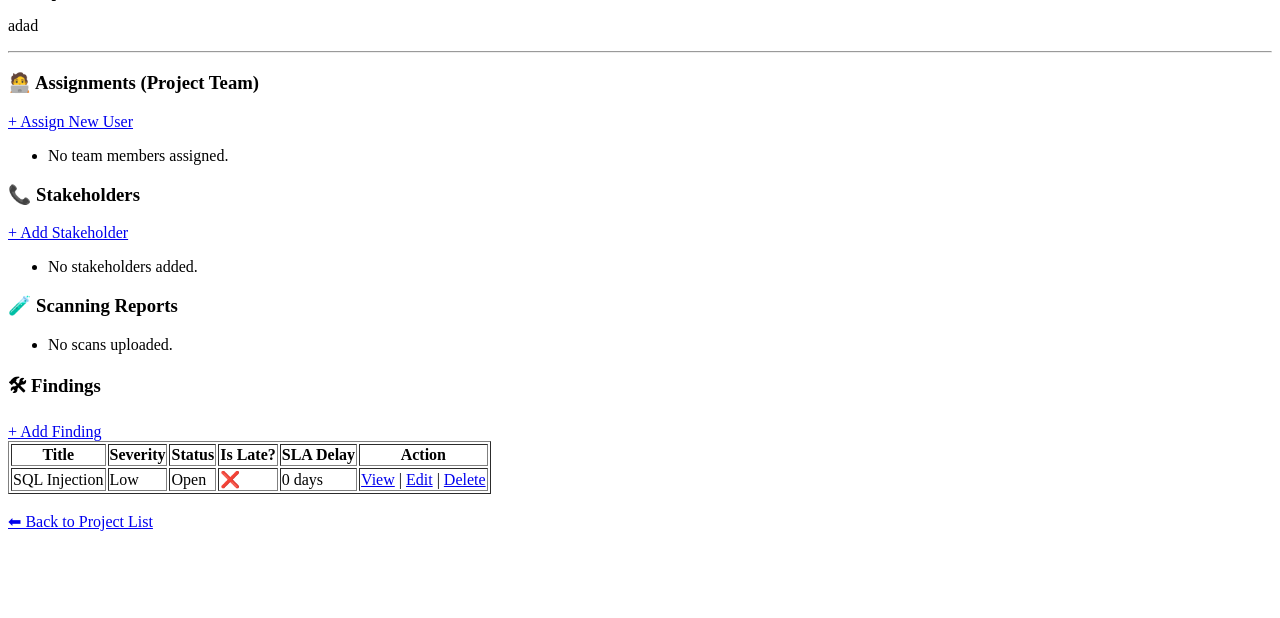
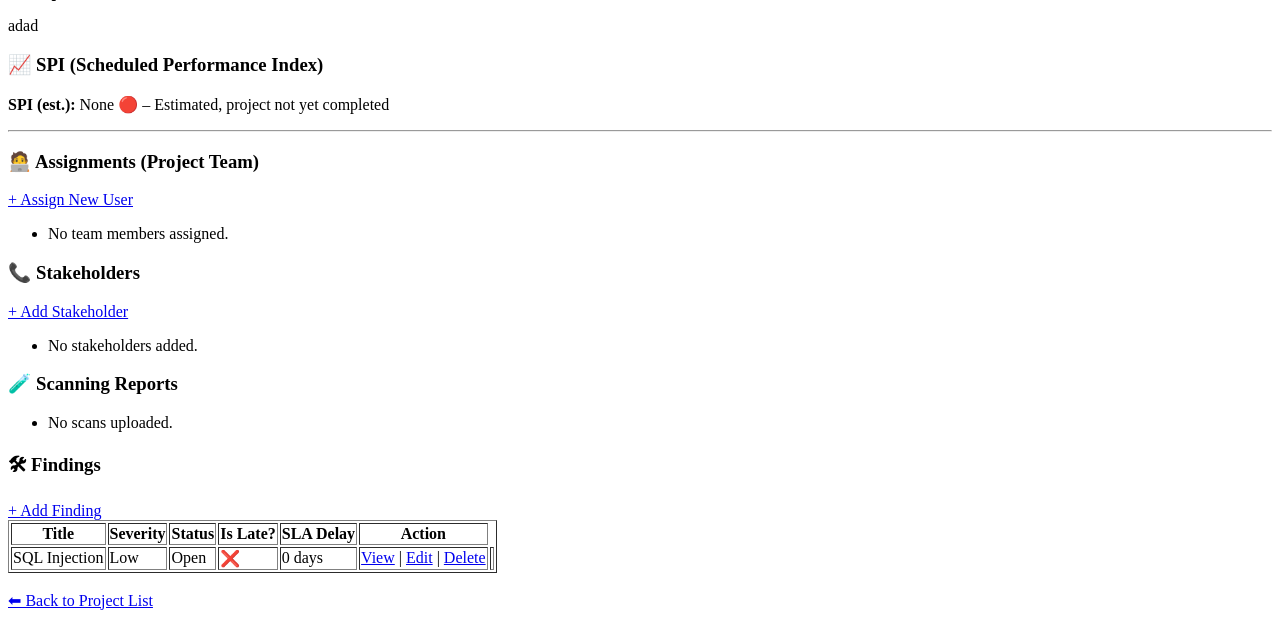
Before and after one commit to rahmatsayfuddin/vampire, a Django app: page /projects/1/ in a window 1280 px wide. Shown: the part 232-850 px from the top of the page. Before the commit the page ends 763 px from the top, so only its background shows below. Run offline with Django 5.2, Linux system fonts and the light colour scheme; data comes from the database, SQL or seed files in the repository; both versions use the stored data as it was after the commit; data that the repository does not hold is empty.

Commit message:
Spi Project

```diff
--- a/projects/models.py
+++ b/projects/models.py
@@ -1,5 +1,6 @@
 from django.db import models
 from products.models import Product
+from django.utils import timezone
 
 class Project(models.Model):
     STATUS_CHOICES = [
@@ -18,5 +19,32 @@ class Project(models.Model):
     created_at = models.DateTimeField(auto_now_add=True)
     updated_at = models.DateTimeField(auto_now=True)
 
+    status = models.CharField(max_length=20, choices=STATUS_CHOICES, default='In Progress')
+    start_date = models.DateField()
+    end_date = models.DateField()  # deadline
+    completed_date = models.DateField(null=True, blank=True)
+
+    def spi(self):
+        if not self.end_date or not self.start_date:
+            return None
+
+        planned_duration = (self.end_date - self.start_date).days
+
+        if planned_duration <= 0:
+            return None
+
+        if self.completed_date:
+            actual_duration = (self.completed_date - self.start_date).days
+        else:
+            actual_duration = (timezone.now().date() - self.start_date).days
+
+        if actual_duration <= 0:
+            return None
+
+        spi_value = planned_duration / actual_duration
+        return round(spi_value, 2)
+
+
+
     def __str__(self):
         return self.project_name
--- a/projects/templates/projects/project_detail.html
+++ b/projects/templates/projects/project_detail.html
@@ -5,7 +5,20 @@
 <p><strong>Start Date:</strong> {{ project.start_date }}</p>
 <p><strong>End Date:</strong> {{ project.end_date|default:"-" }}</p>
 <p><strong>Description:</strong> {{ project.description|linebreaks }}</p>
-
+<h3>📈 SPI (Scheduled Performance Index)</h3>
+{% if project.status == 'Completed' %}
+  {% if project.spi >= 1 %}
+    <p><strong>SPI:</strong> {{ project.spi }} 🟢 – On time or faster</p>
+  {% else %}
+    <p><strong>SPI:</strong> {{ project.spi }} 🔴 – Delayed</p>
+  {% endif %}
+{% else %}
+  {% if project.spi >= 1 %}
+    <p><strong>SPI (est.):</strong> {{ project.spi }} 🟢 – Estimated, project not yet completed</p>
+  {% else %}
+    <p><strong>SPI (est.):</strong> {{ project.spi }} 🔴 – Estimated, project not yet completed</p>
+  {% endif %}
+{% endif %}
 <hr>
 
 <h3>🧑‍💻 Assignments (Project Team)</h3>
@@ -72,6 +85,7 @@
           <a href="{% url 'finding_edit' f.id %}">Edit</a> |
           <a href="{% url 'finding_delete' f.id %}">Delete</a>
         </td>
+        <td>
       </tr>
     {% empty %}
       <tr><td colspan="6">No findings yet.</td></tr>
--- a/projects/views.py
+++ b/projects/views.py
@@ -2,6 +2,7 @@ from django.shortcuts import render, get_object_or_404, redirect
 from .models import Project
 from .forms import ProjectForm
 from products.models import Product
+from django.utils import timezone
 
 def project_list(request):
     projects = Project.objects.select_related('product').all()
@@ -11,14 +12,19 @@ def project_create(request, product_id=None):
     if request.method == 'POST':
         form = ProjectForm(request.POST)
         if form.is_valid():
-            form.save()
+            project = form.save(commit=False)
+
+            if project.status == 'Completed' and not project.completed_date:
+                project.completed_date = timezone.now().date()
+            elif project.status != 'Completed':
+                project.completed_date = None
+            project.save()
             return redirect('project_list')
     else:
         form = ProjectForm()
         if product_id:
             form.fields['product'].initial = product_id
-            form.fields['product'].disabled = True  # ⛔️ Biar tidak bisa diganti
-
+            form.fields['product'].disabled = True
     return render(request, 'projects/project_form.html', {'form': form})
 
 def project_update(request, pk):
```
Also changed, not shown: projects/templates/projects/project_list.html (+13 -0 lines), db.sqlite3, findings/migrations/0002_alter_finding_affected.py (added), media/product_logos/ChatGPT_Image_Jun_5_2025_10_23_18_AM_WnNdWiU.png (added), projects/forms.py (line endings or trailing spaces), projects/migrations/0002_project_completed_date_alter_project_end_date_and_more.py (added).
